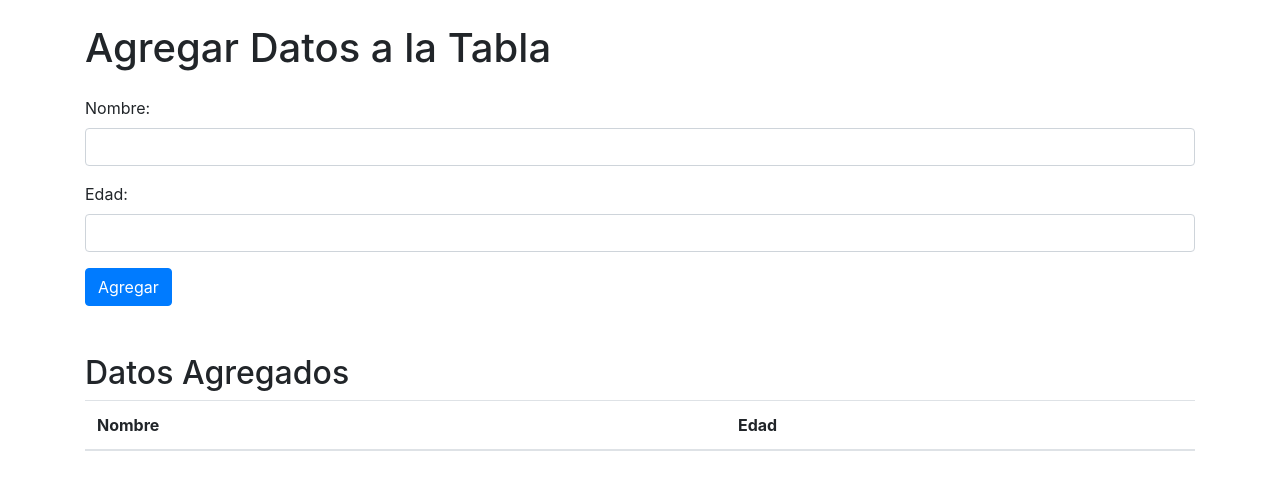
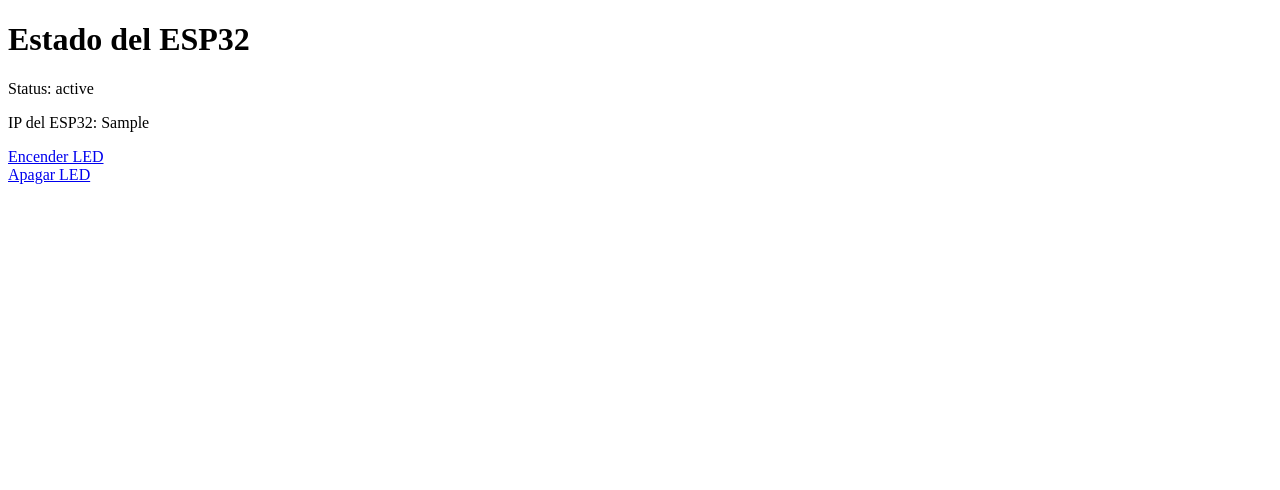
Before and after one commit to VceNr/pythonweb, a Flask app: page / in a window 1280 px wide. Shown: the top 490 px of the page. Run offline with Flask 3, Linux system fonts and the light colour scheme; a database or web service that is not in the repository returns one stand-in record (values such as "Sample title"); data that the repository does not hold is empty; some libraries are stand-ins or nearby versions.

Commit message:
Resrrrrrrrrrrrrrrrrddddddddlsasasal

```diff
--- a/app.py
+++ b/app.py
@@ -1,21 +1,24 @@
-from flask import Flask, render_template, request, redirect, url_for
+from flask import Flask, render_template
+import requests
 
 app = Flask(__name__)
 
-# Lista para almacenar los datos
-datos = []
+# IP del ESP32
+ESP32_IP = "http://192.168.1.145:8080"  # Cambia esto por la IP de tu ESP32
 
 @app.route('/')
 def index():
-    return render_template('index.html', datos=datos)
+    try:
+        # Realiza una solicitud al ESP32 con un tiempo de espera
+        response = requests.get(f"{ESP32_IP}/")
+        response.raise_for_status()  # Verifica si hubo un error HTTP
+        # Suponiendo que el ESP32 devuelve un JSON con la información que queremos
+        data = response.json()  # Esperamos que el ESP32 devuelva JSON
+        return render_template('index.html', data=data)  # Pasa los datos al template
+    except requests.exceptions.Timeout:
+        return "Error: Tiempo de espera agotado al intentar conectar con el ESP32"
+    except requests.exceptions.RequestException as e:
+        return f"Error al conectar con el ESP32: {e}"
 
-@app.route('/agregar', methods=['POST'])
-def agregar():
-    nombre = request.form.get('nombre')
-    edad = request.form.get('edad')
-    if nombre and edad:
-        datos.append({'nombre': nombre, 'edad': edad})
-    return redirect(url_for('index'))
-
-if __name__ == "__main__":
-    app.run()
+if __name__ == '__main__':
+    app.run(debug=True)
--- a/templates/index.html
+++ b/templates/index.html
@@ -1,47 +1,14 @@
 <!DOCTYPE html>
 <html lang="es">
 <head>
-    <meta charset="UTF-8">
-    <meta name="viewport" content="width=device-width, initial-scale=1.0">
-    <title>Agregar Datos</title>
-    <link rel="stylesheet" href="https://stackpath.bootstrapcdn.com/bootstrap/4.5.2/css/bootstrap.min.css">
+  <meta charset="UTF-8">
+  <title>Conexión ESP32</title>
 </head>
 <body>
-    <div class="container">
-        <h1 class="mt-4">Agregar Datos a la Tabla</h1>
-        <form action="/agregar" method="POST" class="mt-4">
-            <div class="form-group">
-                <label for="nombre">Nombre:</label>
-                <input type="text" class="form-control" id="nombre" name="nombre" required>
-            </div>
-            <div class="form-group">
-                <label for="edad">Edad:</label>
-                <input type="number" class="form-control" id="edad" name="edad" required>
-            </div>
-            <button type="submit" class="btn btn-primary">Agregar</button>
-        </form>
-
-        <h2 class="mt-5">Datos Agregados</h2>
-        <table class="table table-striped">
-            <thead>
-                <tr>
-                    <th>Nombre</th>
-                    <th>Edad</th>
-                </tr>
-            </thead>
-            <tbody>
-                {% for dato in datos %}
-                <tr>
-                    <td>{{ dato.nombre }}</td>
-                    <td>{{ dato.edad }}</td>
-                </tr>
-                {% endfor %}
-            </tbody>
-        </table>
-    </div>
-
-    <script src="https://code.jquery.com/jquery-3.5.1.slim.min.js"></script>
-    <script src="https://cdn.jsdelivr.net/npm/@popperjs/core@2.9.3/dist/umd/popper.min.js"></script>
-    <script src="https://stackpath.bootstrapcdn.com/bootstrap/4.5.2/js/bootstrap.min.js"></script>
+  <h1>Estado del ESP32</h1>
+  <p>Status: {{ data['status'] }}</p>
+  <p>IP del ESP32: {{ data['ip'] }}</p>
+  <a href="/led/on">Encender LED</a><br>
+  <a href="/led/off">Apagar LED</a>
 </body>
 </html>
```
